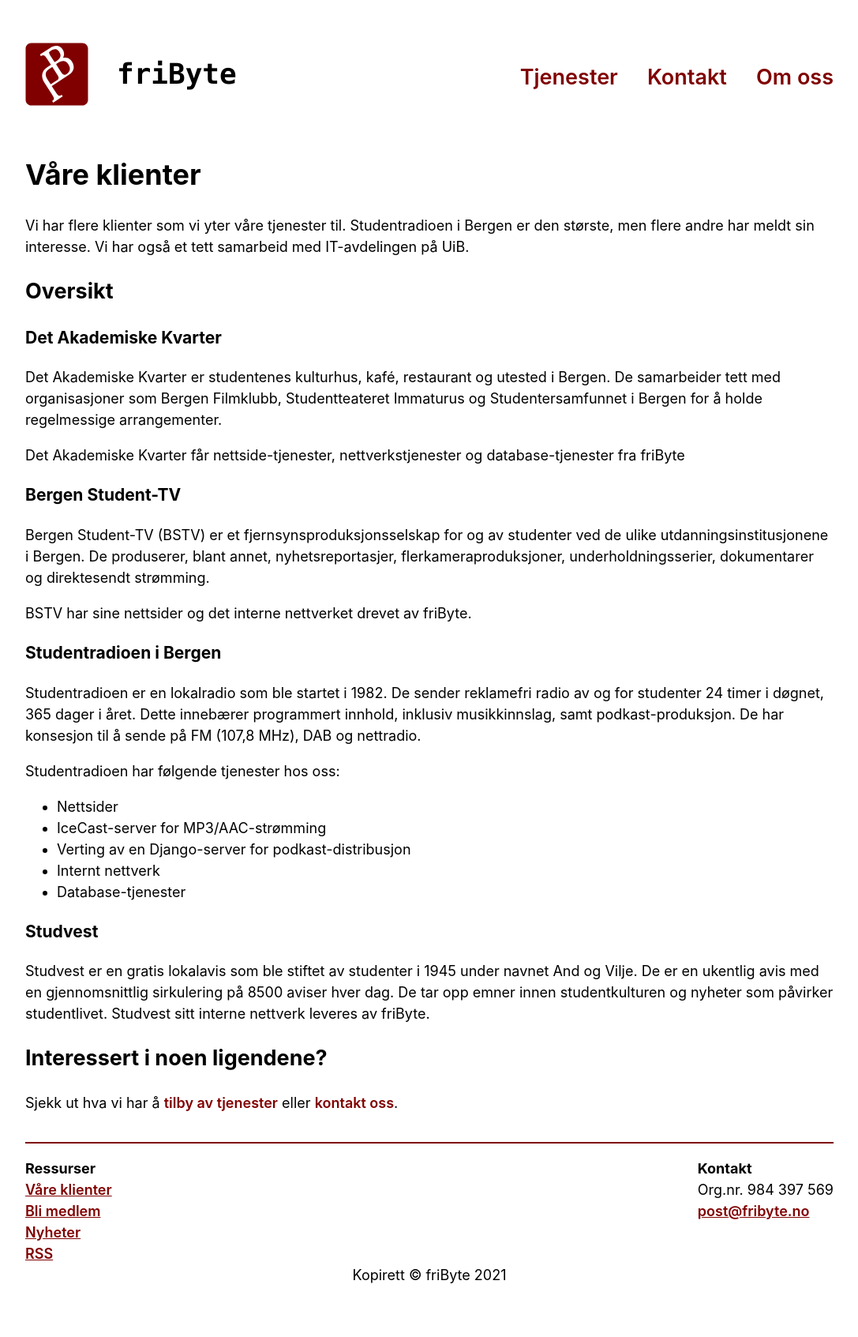
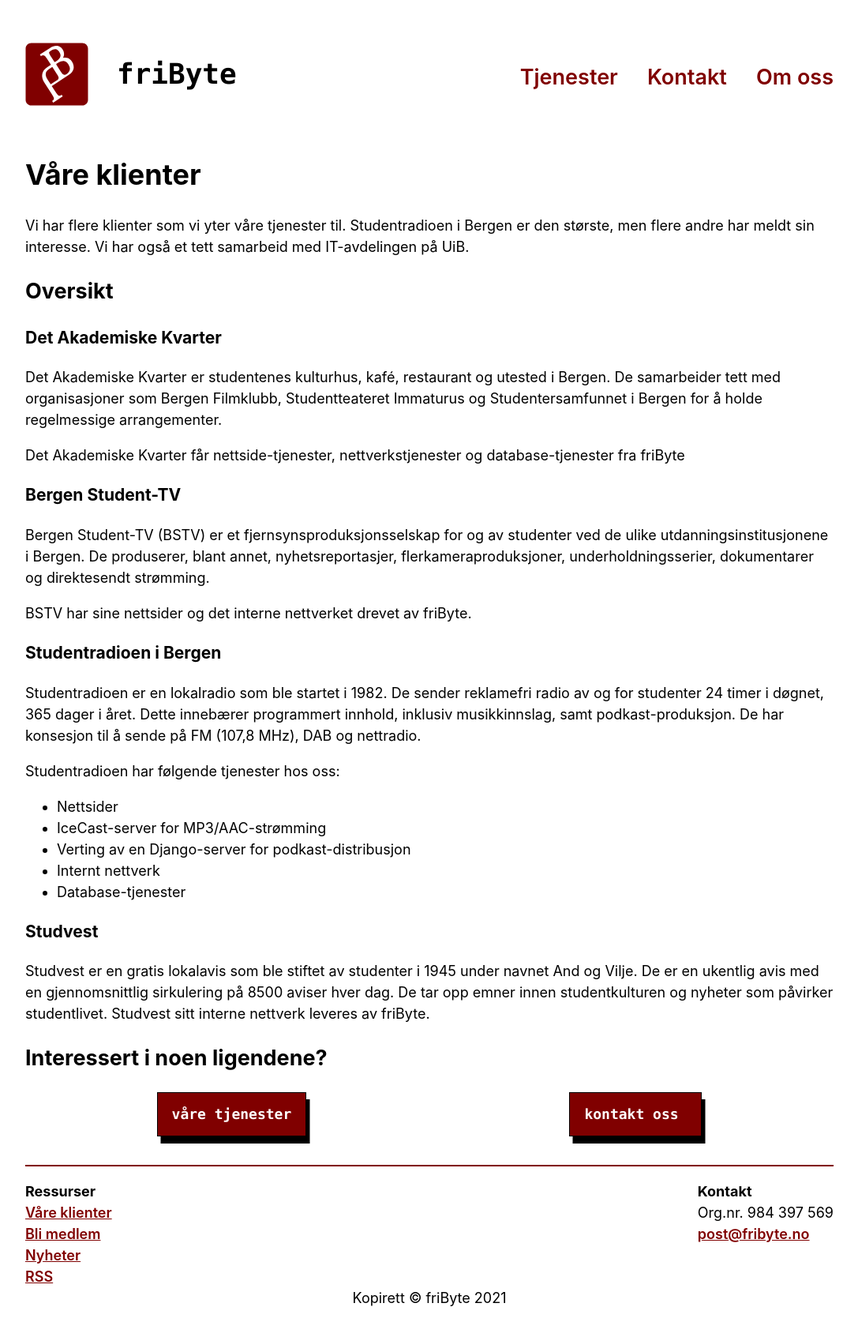
Before and after one commit to fribyte-code/fribyte.no, a Jekyll site: the page built from pages/klienter.md, in a window 1280 px wide. Shown: the whole page at 79% size, without its empty margins (96-1183 px from the left). Built offline with Jekyll 4.4.1, drawn with Linux system fonts in a browser that asks for light colours; before the commit the page ends 1664 px from its top, so only the background shows below that.

Commit message:
Added buttons to pages

```diff
--- a/assets/_sass/components/_buttons.scss
+++ b/assets/_sass/components/_buttons.scss
@@ -44,6 +44,6 @@ button, .btn {
 
     &.center {
         display: flex;
-        justify-content: center;
+        justify-content: space-around;
     }
 }
--- a/pages/klienter.md
+++ b/pages/klienter.md
@@ -44,4 +44,7 @@ Studvest sitt interne nettverk leveres av friByte.
 
 ## Interessert i noen ligendene?
 
-Sjekk ut hva vi har å [tilby av tjenester](/tjenester) eller [kontakt oss](mailto:{{ site.data.fribyte.email.general }}).
+<div class="button-container center">
+    <a href="/tjenester" class="btn primary center">Våre tjenester</a>
+    <a href="mailto:{{ site.data.fribyte.email.general }}?subject=Forespørsel&body=Kjære friByte," class="btn primary center underscore">Kontakt oss</a>
+</div>
--- a/pages/om.html
+++ b/pages/om.html
@@ -38,3 +38,9 @@ Alle våre medlemmer er studenter. Dette medfører at vi har en løs profil inna
 <p>
     Vi har nå flyttet inn i nytt server-rom på SV-bygget. friByte har ikke en fysisk møteplass eller kontorer. Dette ønsker vi selvfølgelig å endre og er akkurat nå på utkikk etter passende lokaler.
 </p>
+
+<div class="button-container center">
+    <a href="/kontakt" class="btn primary center">Medlemmer</a>
+    <a href="/bli-medlem" class="btn primary center underscore">Bli medlem</a>
+    <a href="mailto:{{ site.data.fribyte.email.general }}?body=Kjære friByte," class="btn primary center">Kontakt oss</a>
+</div>
```
Also changed, not shown: pages/tjenester.md (+4 -0 lines).
